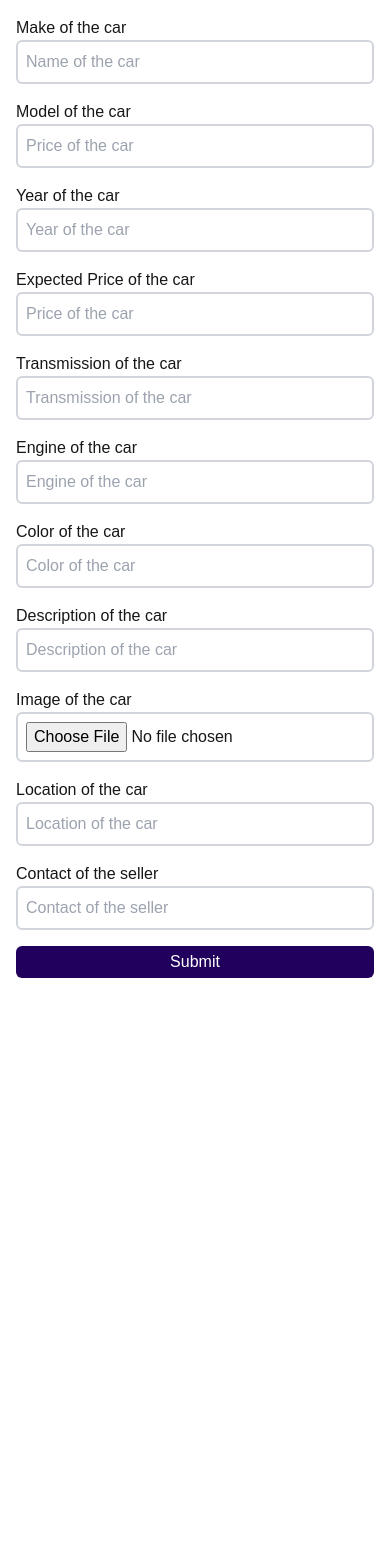
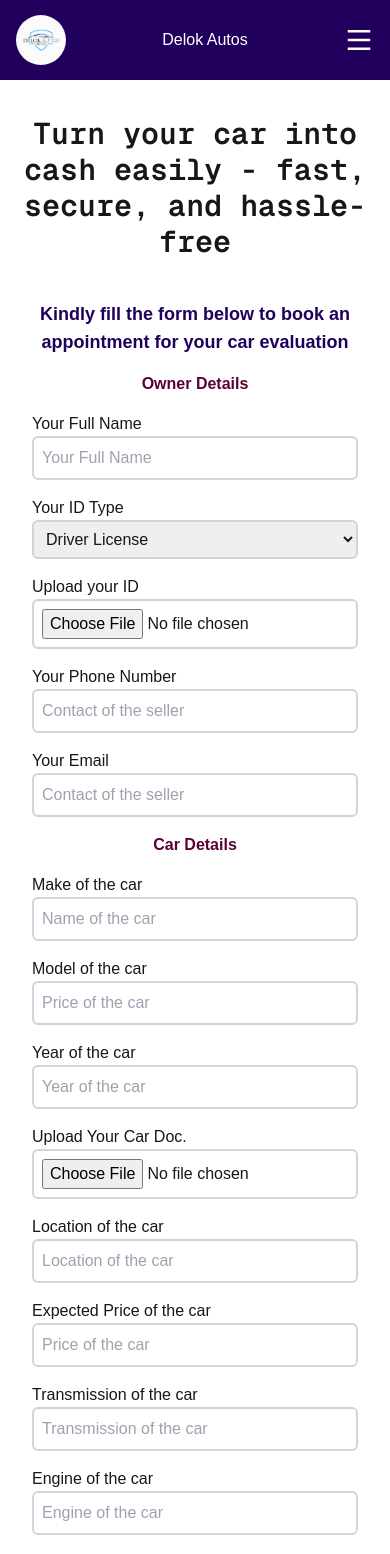
Before and after one commit to lightpc90/delok, a Next.js app: page /sell-a-car in a window 390 px wide. Shown: the top 1554 px of the page. Before the commit the page ends 994 px from the top, so only its background shows below. Built offline with nearby package versions, Linux system fonts and the light colour scheme.

Commit message:
`Refactor layout and components to improve structure and consistency`

```diff
--- a/src/app/layout.tsx
+++ b/src/app/layout.tsx
@@ -1,6 +1,8 @@
 import type { Metadata } from "next";
 import localFont from "next/font/local";
 import "./globals.css";
+import ConditionalLayout from "@/components/Layout";
+
 
 
 
@@ -30,7 +32,9 @@ export default function RootLayout({
       <body
         className={`${geistSans.variable} ${geistMono.variable} antialiased`}
       >
-        {children}
+        <ConditionalLayout>
+          {children}
+        </ConditionalLayout>
       </body>
     </html>
   );
--- a/src/app/page.tsx
+++ b/src/app/page.tsx
@@ -16,7 +16,6 @@ export default function Home() {
       <div className={`${styles.blurryCircle1} w-[400px] h-[400px] absolute top-0 left-0`}></div>
       <div className={`${styles.blurryCircle2} w-[400px] h-[400px] absolute top-[700px] left-[-100px]`}></div>
       <main className="flex flex-col row-start-2 items-center sm:items-start">
-        <Navbar />
         <Header />
         <section className="flex flex-col w-full gap-8 row-start-3 items-center">
         <ServiceCards />
--- a/src/app/product/[id]/page.tsx
+++ b/src/app/product/[id]/page.tsx
@@ -18,7 +18,7 @@ const Page = async ({ params }: { params: Params }) => {
   console.log("product: ", product)
   console.log()
   return (
-    <div className={`text-slate-900 mb-10 w-[100vw] overflow-hidden flex flex-col gap-4 items-center`}>
+    <div className={`text-slate-900 mb-10 w-[100vw] overflow-hidden flex flex-col gap-4 items-center mt-[80px]`}>
       <div>
         <div className='w-full flex flex-col gap-4 items-center'>
           <div className='relative w-[100%]'>
--- a/src/app/sell-a-car/page.tsx
+++ b/src/app/sell-a-car/page.tsx
@@ -1,69 +1,12 @@
+import SellCarForm from '@/components/forms/SellCarForm'
 import React from 'react'
 
 const Page = () => {
     return (
-        <div>
-            <form className='flex flex-col gap-4 p-4'>
-                {/* make */}
-                <label htmlFor='make' className='flex flex-col' >Make of the car
-                    <input type="text" id='make' placeholder='Name of the car'
-                        className='border-2 border-gray-300 rounded-md p-2' />
-                </label>
-                {/* model */}
-                <label htmlFor='model' className='flex flex-col' >Model of the car
-                    <input type="text" id='model' placeholder='Price of the car'
-                        className='border-2 border-gray-300 rounded-md p-2' />
-                </label>
-                {/* year */}
-                <label htmlFor='year' className='flex flex-col' >Year of the car
-                    <input type="text" id='year' placeholder='Year of the car'
-                        className='border-2 border-gray-300 rounded-md p-2' />
-                </label>
-                {/* price */}
-                <label htmlFor='price' className='flex flex-col' >Expected Price of the car
-                    <input type="text" id='price' placeholder='Price of the car'
-                        className='border-2 border-gray-300 rounded-md p-2' />
-                </label>
-                {/* transmission */}
-                <label htmlFor='transmission' className='flex flex-col' >Transmission of the car
-                    <input type="text" id='transmission' placeholder='Transmission of the car'
-                        className='border-2 border-gray-300 rounded-md p-2' />
-                </label>
-                {/* engine */}
-                <label htmlFor='engine' className='flex flex-col' >Engine of the car
-                    <input type="text" id='engine' placeholder='Engine of the car'
-                        className='border-2 border-gray-300 rounded-md p-2' />
-                </label>
-                {/* color */}
-                <label htmlFor='color' className='flex flex-col' >Color of the car
-
-                    <input type="text" id='color' placeholder='Color of the car'
-                        className='border-2 border-gray-300 rounded-md p-2' />
-                </label>
-                {/* description */}
-                <label htmlFor='description' className='flex flex-col' >Description of the car
-
-                    <input type="text" id='description' placeholder='Description of the car'
-                        className='border-2 border-gray-300 rounded-md p-2' />
-                </label>
-                {/* image */}
-                <label htmlFor='image' className='flex flex-col' >Image of the car
-                    <input type="file" id='image'
-                        className='border-2 border-gray-300 rounded-md p-2' />
-                </label>
-                {/* location */}
-                <label htmlFor='location' className='flex flex-col' >Location of the car
-
-                    <input type="text" id='location' placeholder='Location of the car'
-                        className='border-2 border-gray-300 rounded-md p-2' />
-                </label>
-                {/* contact */}
-                <label htmlFor='contact' className='flex flex-col' >Contact of the seller
-                    <input type="text" id='contact' placeholder='Contact of the seller'
-                        className='border-2 border-gray-300 rounded-md p-2' />
-                </label>
-                <button className='bg-primary rounded-md p-1 md:p-2 text-white hover:bg-primaryHover'>Submit</button>
-            </form>
+        <div className='w-full max-w-[600px] p-4 mt-[100px]'>
+            <h1 className='text-3xl font-bold font-mono text-center'>Turn your car into cash easily - fast, secure, and hassle-free</h1>
+            <h3 className='mt-10 text-lg font-semibold text-primary text-center'>Kindly fill the form below to book an appointment for your car evaluation</h3>
+            <SellCarForm />
         </div>
     )
 }
--- /dev/null
+++ b/src/components/Layout.tsx
@@ -0,0 +1,25 @@
+'use client'
+
+import React from 'react'
+import Navbar from './navbar/Navbar'
+import Footer from './footer/Footer'
+import { usePathname } from 'next/navigation'
+
+const ConditionalLayout = ({ children }: { children: React.ReactNode }) => {
+    const noNavAndFooterRoutes = [
+        "/admin", "/product/",
+
+    ];
+    const pathname = usePathname();
+    console.log("pathname: ", pathname);
+    const isNavAndFooterRoute = !noNavAndFooterRoutes.includes(pathname);
+    return (
+        <div className=''>
+            {isNavAndFooterRoute && <Navbar />}
+            {children}
+            {isNavAndFooterRoute && <Footer />}
+        </div>
+    )
+}
+
+export default ConditionalLayout
--- /dev/null
+++ b/src/components/forms/SellCarForm.tsx
@@ -0,0 +1,107 @@
+import React from 'react'
+
+const SellCarForm = () => {
+  return (
+
+      <form className='flex flex-col gap-4 p-4 w-full justify-center'>
+          <p className='text-center font-semibold text-secondary'>
+              Owner Details
+          </p>
+          {/* onwer's name */}
+          <label htmlFor='name' className='flex flex-col' >Your Full Name
+              <input type="text" id='name' placeholder='Your Full Name'
+                  className='border-2 border-gray-300 rounded-md p-2' />
+          </label>
+          {/* onwer's ID */}
+          <label htmlFor='ownerID' className='flex flex-col' >Your ID Type
+              <select id='ownerID'
+                  className='border-2 border-gray-300 rounded-md p-2' >
+                  <option>Driver License</option>
+                  <option>National ID</option>
+                  <option>Int'l Passport</option>
+              </select>
+          </label>
+
+          {/* onwer's ID File */}
+          <label htmlFor='ownerIDFile' className='flex flex-col' >Upload your ID
+              <input type="file" id='ownerIDFile'
+                  className='border-2 border-gray-300 rounded-md p-2' />
+          </label>
+          {/* phone */}
+          <label htmlFor='phone' className='flex flex-col' >Your Phone Number
+              <input type="text" id='phone' placeholder='Contact of the seller'
+                  className='border-2 border-gray-300 rounded-md p-2' />
+          </label>
+          {/* email */}
+          <label htmlFor='email' className='flex flex-col' >Your Email
+              <input type="email" id='email' placeholder='Contact of the seller'
+                  className='border-2 border-gray-300 rounded-md p-2' />
+          </label>
+          <p className='text-center font-semibold text-secondary'>
+              Car Details
+          </p>
+          {/* make */}
+          <label htmlFor='make' className='flex flex-col' >Make of the car
+              <input type="text" id='make' placeholder='Name of the car'
+                  className='border-2 border-gray-300 rounded-md p-2' />
+          </label>
+          {/* model */}
+          <label htmlFor='model' className='flex flex-col' >Model of the car
+              <input type="text" id='model' placeholder='Price of the car'
+                  className='border-2 border-gray-300 rounded-md p-2' />
+          </label>
+          {/* year */}
+          <label htmlFor='year' className='flex flex-col' >Year of the car
+              <input type="number" id='year' placeholder='Year of the car'
+                  className='border-2 border-gray-300 rounded-md p-2' />
+          </label>
+          {/* car doc */}
+          <label htmlFor='carDoc' className='flex flex-col' >Upload Your Car Doc.
+              <input type="file" id='carDoc'
+                  className='border-2 border-gray-300 rounded-md p-2' />
+          </label>
+          {/* location */}
+          <label htmlFor='location' className='flex flex-col' >Location of the car
+
+              <input type="text" id='location' placeholder='Location of the car'
+                  className='border-2 border-gray-300 rounded-md p-2' />
+          </label>
+          {/* price */}
+          <label htmlFor='price' className='flex flex-col' >Expected Price of the car
+              <input type="number" id='price' placeholder='Price of the car'
+                  className='border-2 border-gray-300 rounded-md p-2' />
+          </label>
+          {/* transmission */}
+          <label htmlFor='transmission' className='flex flex-col' >Transmission of the car
+              <input type="text" id='transmission' placeholder='Transmission of the car'
+                  className='border-2 border-gray-300 rounded-md p-2' />
+          </label>
+          {/* engine */}
+          <label htmlFor='engine' className='flex flex-col' >Engine of the car
+              <input type="text" id='engine' placeholder='Engine of the car'
+                  className='border-2 border-gray-300 rounded-md p-2' />
+          </label>
+          {/* color */}
+          <label htmlFor='color' className='flex flex-col' >Color of the car
+
+              <input type="text" id='color' placeholder='Color of the car'
+                  className='border-2 border-gray-300 rounded-md p-2' />
+          </label>
+          {/* description */}
+          <label htmlFor='description' className='flex flex-col' >Description of the car
+
+              <input type="text" id='description' placeholder='Description of the car'
+                  className='border-2 border-gray-300 rounded-md p-2' />
+          </label>
+          {/* image */}
+          <label htmlFor='image' className='flex flex-col' >Image of the car
+              <input type="file" id='image'
+                  className='border-2 border-gray-300 rounded-md p-2' />
+          </label>
+
+          <button className='bg-primary rounded-md p-1 md:p-2 text-white hover:bg-primaryHover'>Submit</button>
+      </form>
+  )
+}
+
+export default SellCarForm
--- a/src/components/header/Header.tsx
+++ b/src/components/header/Header.tsx
@@ -42,13 +42,13 @@ const Header = () => {
         reliable, and rewarding. Whether you&apos;re upgrading your ride, earning from your car, or searching for the perfect vehicle,
         we&apos;re here to deliver exceptional value and trust every step of the way.</p>
         <div className='flex flex-wrap gap-4 items-center justify-center'>
-          <Link className='transition-all duration-300 ease-in-out translate-x-0 hover:translate-y-1 font-bold inline-block w-fit hover:bg-white hover:text-primary border-2 border-primary bg-primary p-2 rounded-md' href={'/contact'}>
+          <Link className='transition-all duration-300 ease-in-out translate-x-0 hover:translate-y-1 font-bold inline-block w-fit hover:bg-white hover:text-primary border-2 border-primary bg-primary p-2 rounded-md' href={'/#cars'}>
           Explore Our Cars
         </Link>
-        <Link className='transition-all duration-300 ease-in-out translate-x-0 hover:translate-y-1 font-bold inline-block w-fit hover:bg-white hover:text-secondary border-2 border-secondary bg-secondary p-2 rounded-md' href={'/contact'}>
+        <Link className='transition-all duration-300 ease-in-out translate-x-0 hover:translate-y-1 font-bold inline-block w-fit hover:bg-white hover:text-secondary border-2 border-secondary bg-secondary p-2 rounded-md' href={'/sell-a-car'}>
           Sell Your Car
         </Link>
-          <Link className='transition-all duration-300 ease-in-out translate-x-0 hover:translate-y-1 font-bold inline-block w-fit hover:bg-primaryHover hover:text-white border-2 border-primary text-primary p-2 rounded-md' href={'/contact'}>
+          <Link className='transition-all duration-300 ease-in-out translate-x-0 hover:translate-y-1 font-bold inline-block w-fit hover:bg-primaryHover hover:text-white border-2 border-primary text-primary p-2 rounded-md' href={'/rent-a-car'}>
           Lease or Rent a Car
         </Link>
         </div>
--- a/src/components/navbar/Navbar.tsx
+++ b/src/components/navbar/Navbar.tsx
@@ -1,6 +1,7 @@
 "use client"
 
 import Image from 'next/image'
+import Link from 'next/link';
 import {useState} from 'react'
 import { RiMenuFill } from "react-icons/ri";
 import { RiMenu4Fill } from "react-icons/ri";
@@ -8,11 +9,11 @@ import { RiMenu4Fill } from "react-icons/ri";
 const Navbar = () => {
   const [isOpen, setIsOpen] = useState(false)
   return (
-    <nav className='fixed bg-primary top-0 left-0 flex items-center justify-between gap-4 h-20 w-full px-4 z-[100]'>
+    <nav className='fixed bg-primary text-white top-0 left-0 flex items-center justify-between gap-4 h-20 w-full px-4 z-[100]'>
         <span className='h-[50px] w-[50px] rounded-full bg-accent flex items-center justify-center overflow-hidden'>
           <Image src={`/icons/icon.jpeg`} alt='logo' width={500} height={500} className='w-full h-full object-cover object-center '/>
         </span>
-        <span>Delok Autos</span>
+        <Link href={`/`}>Delok Autos</Link>
       <span onClick={() => setIsOpen(!isOpen)}>{ isOpen ? <RiMenu4Fill size={30} /> : <RiMenuFill size={30} />}</span>
     </nav>
   )
```
